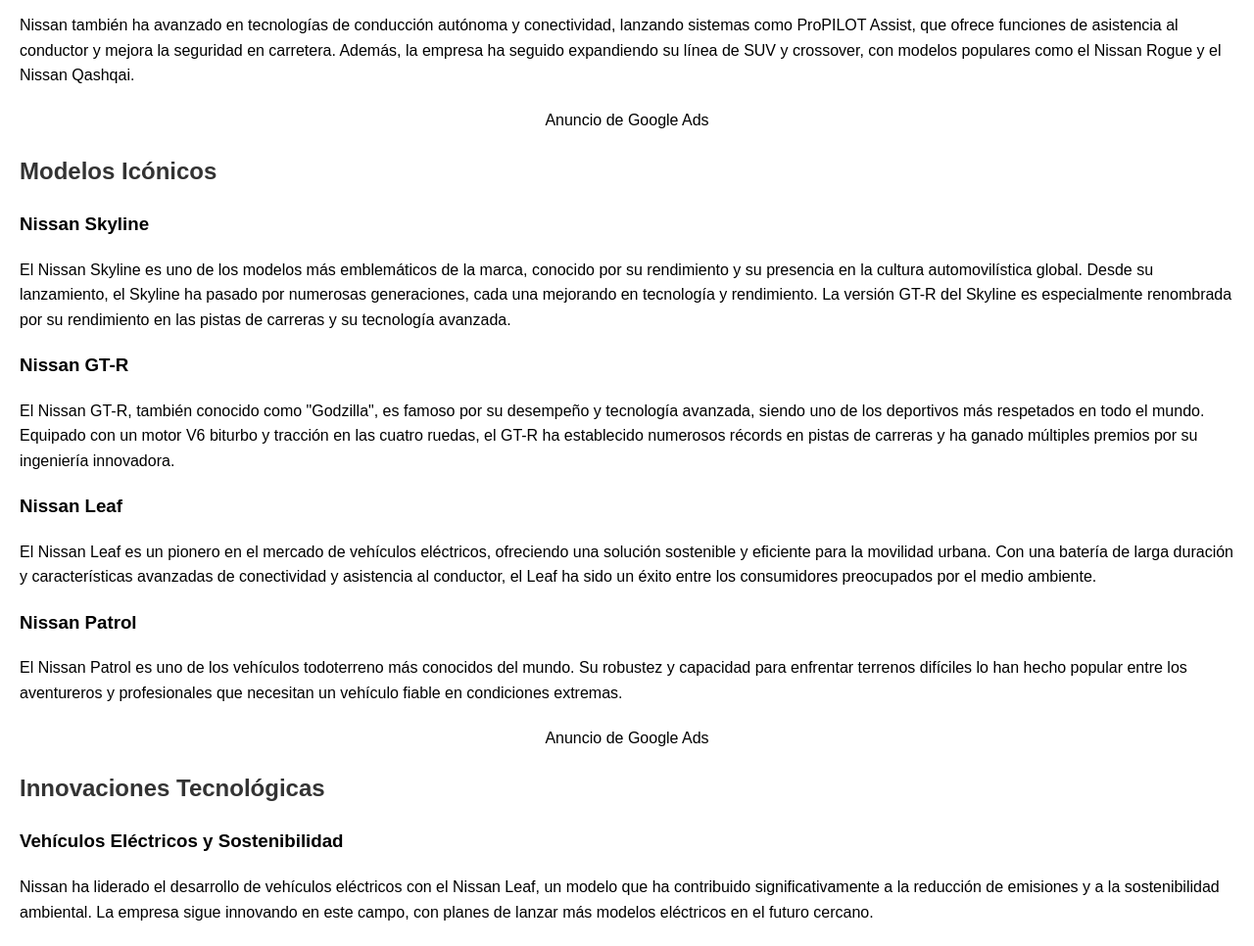
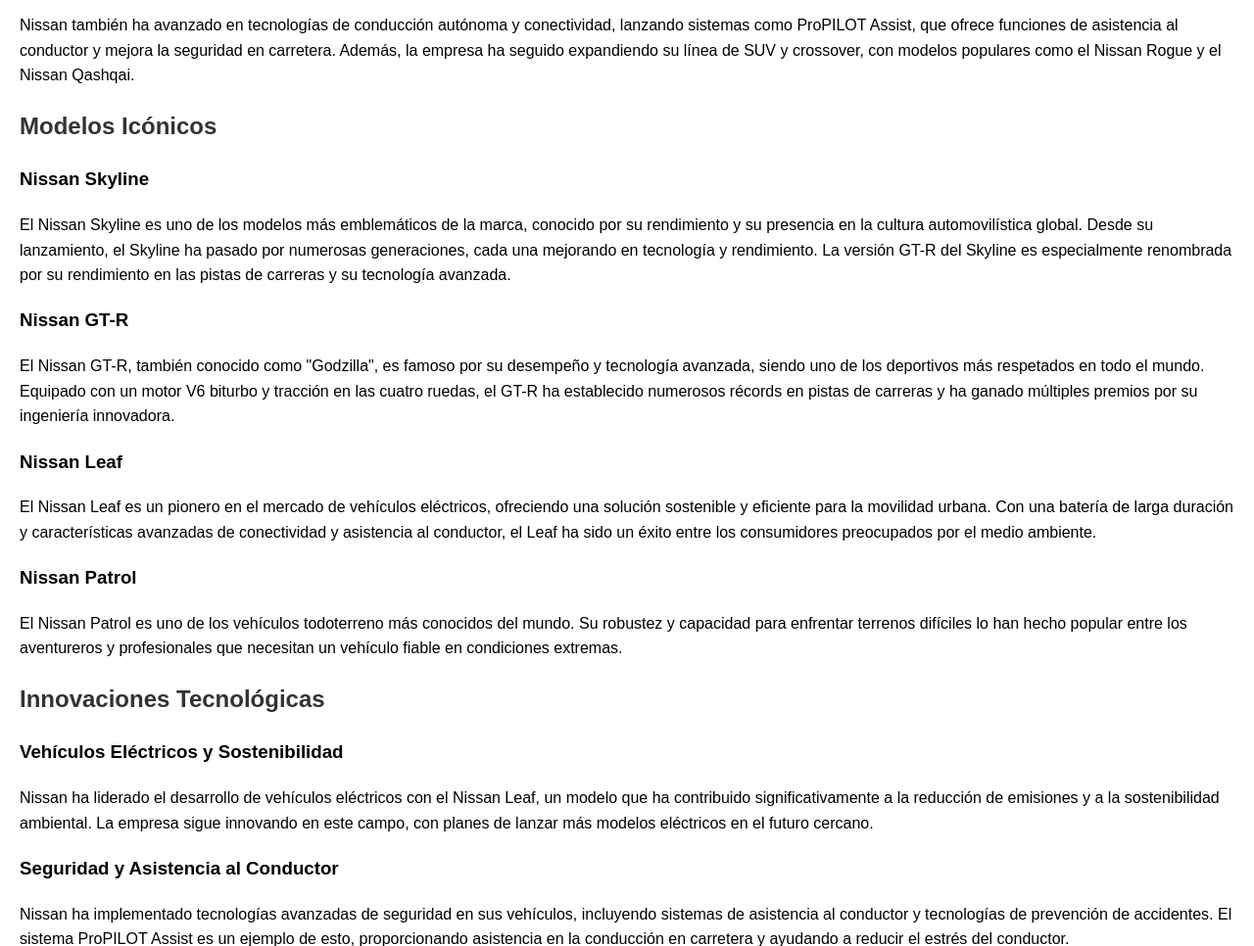
Before and after one commit to pplon7/pplon7.github.io, a plain HTML site: page index.html in a window 1280 px wide. Shown: the part 1361-2327 px from the top of the page at 98% size. Drawn offline with Linux system fonts and the light colour scheme.

Commit message:
index.html

```diff
--- a/index.html
+++ b/index.html
@@ -102,7 +102,7 @@
         </section>
         <div class="ad-section">
             <!-- Espacio para anuncios de Google Ads -->
-            <p>Anuncio de Google Ads</p>
+
         </div>
         <section id="modelos">
             <h2 class="section-title">Modelos Icónicos</h2>
@@ -116,8 +116,7 @@
             <p>El Nissan Patrol es uno de los vehículos todoterreno más conocidos del mundo. Su robustez y capacidad para enfrentar terrenos difíciles lo han hecho popular entre los aventureros y profesionales que necesitan un vehículo fiable en condiciones extremas.</p>
         </section>
         <div class="ad-section">
-            <!-- Espacio para anuncios de Google Ads -->
-            <p>Anuncio de Google Ads</p>
+
         </div>
         <section id="innovaciones">
             <h2 class="section-title">Innovaciones Tecnológicas</h2>
```
